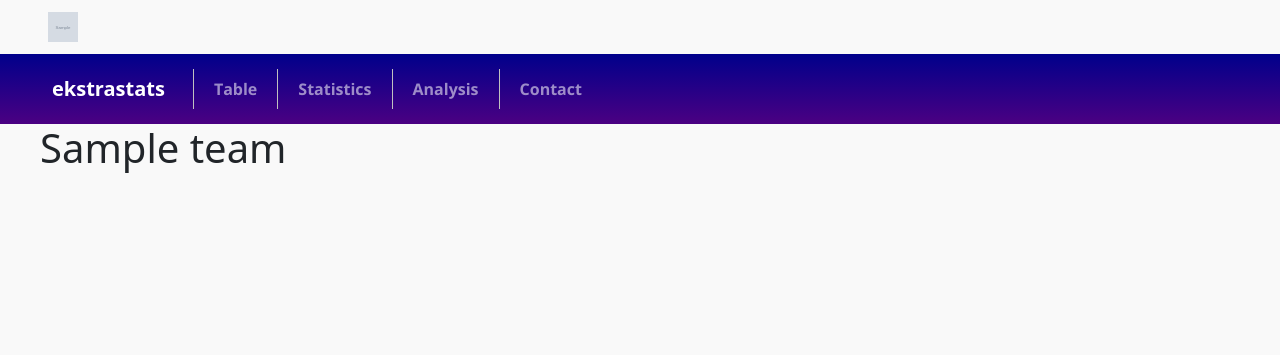
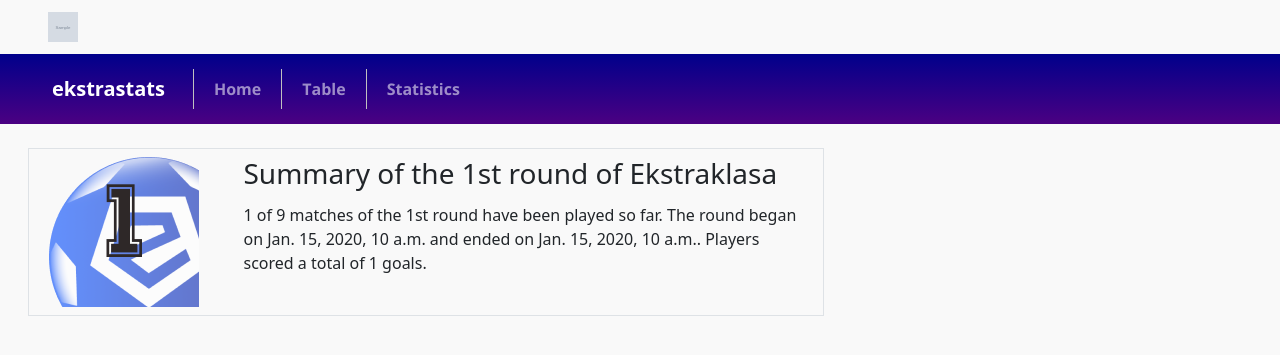
Before and after one commit to Jacek89/Ekstrastats, a Django app: page / in a window 1280 px wide. Shown: the top 355 px of the page. Run offline with Django 4.2, Linux system fonts and the light colour scheme; tables that the repository leaves empty hold one stand-in row (values such as "Sample post"); grey boxes marked "Sample" are stand-in pictures.

Commit message:
Home page added

```diff
--- a/app/static/app/main.css
+++ b/app/static/app/main.css
@@ -1,3 +1,18 @@
+@font-face {
+    font-family: "OldSport";
+    src: url("fonts/OldSport01CollegeNcv-aeGm.ttf") format("truetype");
+}
+
+a {
+  color: #212529;
+  transition: all 0.2s;
+  text-decoration: none;
+}
+
+a:focus, a:hover {
+  color: #395B64;
+}
+
 body {
   min-height: 100vh;
   padding: 0;
@@ -174,3 +189,48 @@
  background: url("/static/app/stats-bg.png");
  padding: 20px;
 }
+
+.player-top {
+ background: url("/static/app/player-bg.png");
+ padding: 20px;
+}
+
+.round-logo {
+    position: relative;
+    height: 150px;
+    width: 150px;
+    display: flex;
+    align-items: center;
+    justify-content: center;
+    transition: all 0.2s;
+    color: #2E2828;
+}
+
+.round-logo::before {
+      content: "";
+      background-image: url("/static/app/ekstraklasa-logo.png");
+      position: absolute;
+      top: 0px;
+      right: 0px;
+      bottom: 0px;
+      left: 0px;
+      opacity: 0.6;
+}
+
+.round-logo:focus, .round-logo:hover {
+  color: #3a4750;
+}
+
+.round-logo2 {
+  position: relative;
+  font-size: 100px;
+  line-height: 0.9;
+  text-align: center;
+  font-family: OldSport, Impact, sans-serif;
+
+}
+
+.sidebar-content {
+  background-color: #f9f9f9;
+  margin: 10px;
+}
--- /dev/null
+++ b/app/templates/app/_sidebar.html
@@ -0,0 +1,73 @@
+{% load static %}
+
+<div id="loading">
+  <img id="loading-gif" src="{% static 'app/loading.gif' %}" alt="loading">
+  <p id="loading-text">Table is calculating. Please wait.</p>
+</div>
+
+<div id="success" class="sidebar-content">
+
+</div>
+
+
+<script nonce="{{request.csp_nonce}}">
+
+var create_table = function(data){
+  let html = ("<table id='table' class='table table-hover'><thead class='thead-light'><tr><th>Pos</th><th>Team</th><th>M</th><th>P</th></tr></thead>");
+  for (let i = 0; i < 18; i++) {
+    for (const [key, value] of Object.entries(data.data[i])) {
+      if (value.position == 1) {
+        html +=("<tr class='table-success'>");
+      } else if (value.position == 2 || value.position == 3) {
+        html +=("<tr class='table-active'>");
+       } else if (value.position > 15) {
+        html +=("<tr class='table-danger'>");
+      } else {
+        html +=("<tr>");
+      }
+      html +=("<td>" +value.position+ "</td>");
+      var url ="{% url 'team_main' 1234 %}".replace(/1234/, value.team_id.toString());
+      html +=("<td><a class='table-anchor' href='"+url+"'><img class='table-logo me-2' src='"+value.logo+"'>" +key+ "</a></td>");
+      html +=("<td>" +value.total_matches+ "</td>");
+      html +=("<td class='fw-bold'>" +value.total_points+ "</td>");
+      html +=("</tr>");
+    }
+  }
+  html += "</table>"
+  $('#success').html(html);
+}
+
+var replace_data = function(data){
+        $('#success').show();
+        $('#loading').hide();
+        create_table(data);
+}
+
+$(document).ready(function(){
+  $("#success").hide();
+  $.ajax({
+    url: '{% url "table" %}',
+    success: function(data){
+    replace_data(data);
+    }
+  });
+});
+
+$(function() {
+  $('#table-form').on('submit', function(event) {
+    event.preventDefault();
+    $("#success").hide();
+    $('#loading').show();
+    $.ajax({
+      url: '{% url "table" %}',
+      data: $(this).serialize(),
+      dataType: 'json',
+      success: function(data){
+      replace_data(data);
+      }
+    });
+  });
+});
+
+
+</script>
--- a/app/templates/app/base.html
+++ b/app/templates/app/base.html
@@ -39,24 +39,21 @@
 </div>
 <div class="bg-navbar">
   <nav class="navbar navbar-expand-md navbar-dark container-website">
-            <a class="navbar-brand" href="">ekstrastats</a>
+            <a class="navbar-brand" href="{% url 'home' %}">ekstrastats</a>
             <button class="navbar-toggler" type="button" data-bs-toggle="collapse" data-bs-target="#navbarTogglerDemo01" aria-controls="navbarTogglerDemo01" aria-expanded="false" aria-label="Toggle navigation">
                 <span class="navbar-toggler-icon"></span>
             </button>
             <div class="collapse navbar-collapse" id="navbarTogglerDemo01">
 
                 <ul class="navbar-nav me-auto">
+                    <li class="nav-item">
+                        <a class="nav-link" href="{% url 'home' %}">Home</a>
+                    </li>
                      <li class="nav-item">
                          <a class="nav-link" href="{% url 'table'%}">Table</a>
                     </li>
                     <li class="nav-item">
                         <a class="nav-link" href="{% url 'statistics' %}">Statistics</a>
-                    </li>
-                    <li class="nav-item">
-                        <a class="nav-link" href="">Analysis</a>
-                    </li>
-                    <li class="nav-item">
-                        <a class="nav-link" href="">Contact</a>
                     </li>
                 </ul>
             </div>
--- a/app/templates/app/home.html
+++ b/app/templates/app/home.html
@@ -1,8 +1,36 @@
 {% extends "app/base.html" %}
 {% block content %}
+{% load static %}
+{% load custom_filters %}
 
-{% for team in teams_extra %}
-    <h1>{{team.name}}</h1>
-{% endfor %}
+<div class="row">
+    <div class="col-md-8 pt-3">
+        {% for round in rounds %}
+        <div class="row border p-2 my-2 me-2">
+            <div class="col-md-3">
+                <a class="round-logo" href="">
+                    <div class="round-logo2">{{round.round}}</div>
+                </a>
+            </div>
+            <div class="col-md-9">
+                <a href="">
+                    <h3 class="">
+                          Summary of the {{round.round|ordinal}} round of Ekstraklasa
+                    </h3>
+                    <p class=" py-1">
+                        {{round.num_games}} of 9 matches of the {{round.round|ordinal}} round have been played so far.
+                        The round began on {{round.first_game_date}} and ended on {{round.last_game_date}}.
+                        Players scored a total of {{round.num_goals}} goals.
+                    </p>
+                </a>
+
+            </div>
+        </div>
+        {% endfor %}
+    </div>
+    <div class="col-md-4">
+        {% include 'app/_sidebar.html' %}
+    </div>
+</div>
 
 {% endblock content %}
--- a/app/templates/app/player.html
+++ b/app/templates/app/player.html
@@ -3,7 +3,7 @@
 {% load static %}
 
 <div>
-    <div class="team-top">
+    <div class="player-top">
         <img src="{{player.photo}}">
         <h1 class="title pt-2">{{player.full_name}}</h1>
     </div>
--- a/app/templatetags/custom_filters.py
+++ b/app/templatetags/custom_filters.py
@@ -22,3 +22,12 @@
 @register.filter
 def subtract(value, arg):
     return value - arg
+
+
+@register.filter
+def ordinal(n: int):
+    if 11 <= (n % 100) <= 13:
+        suffix = 'th'
+    else:
+        suffix = ['th', 'st', 'nd', 'rd', 'th'][min(n % 10, 4)]
+    return str(n) + suffix
--- a/app/urls.py
+++ b/app/urls.py
@@ -3,7 +3,7 @@
 from . import views
 
 urlpatterns = [
-    path("", views.index, name="index"),
+    path("", views.index, name="home"),
     path("table/", views.TableView.as_view(), name="table"),
     path('team/<int:team_id>', views.team_main, name="team_main"),
     path('team_statistics/<int:team_id>', views.team_stats, name="team_stats"),
--- a/app/views.py
+++ b/app/views.py
@@ -4,15 +4,23 @@
 from django.http import JsonResponse
 from .forms import TableDate
 from django.views import View
-from django.db.models import Count, Q
+from django.db.models import Count, Q, Min, Max
 from Ekstrastats.settings.settings import SEASON
 from .utils.statistics import count_intervals
 from collections import defaultdict
 
 
 def index(request):
+
+    rounds = Game.objects.values('round').annotate(
+        num_games=Count('id', distinct=True),
+        num_goals=Count('game_goals', distinct=True),
+        first_game_date=Min('date'),
+        last_game_date=Max('date')
+    ).order_by('-round')
+
     context = {
-
+        'rounds': rounds
     }
 
     return render(request, "app/home.html", context)
```
Also changed, not shown: app/tests/test_views.py (+3 -3 lines), app/static/app/fonts/OldSport01CollegeNcv-aeGm.ttf (added), app/static/app/player-bg.png (added).
